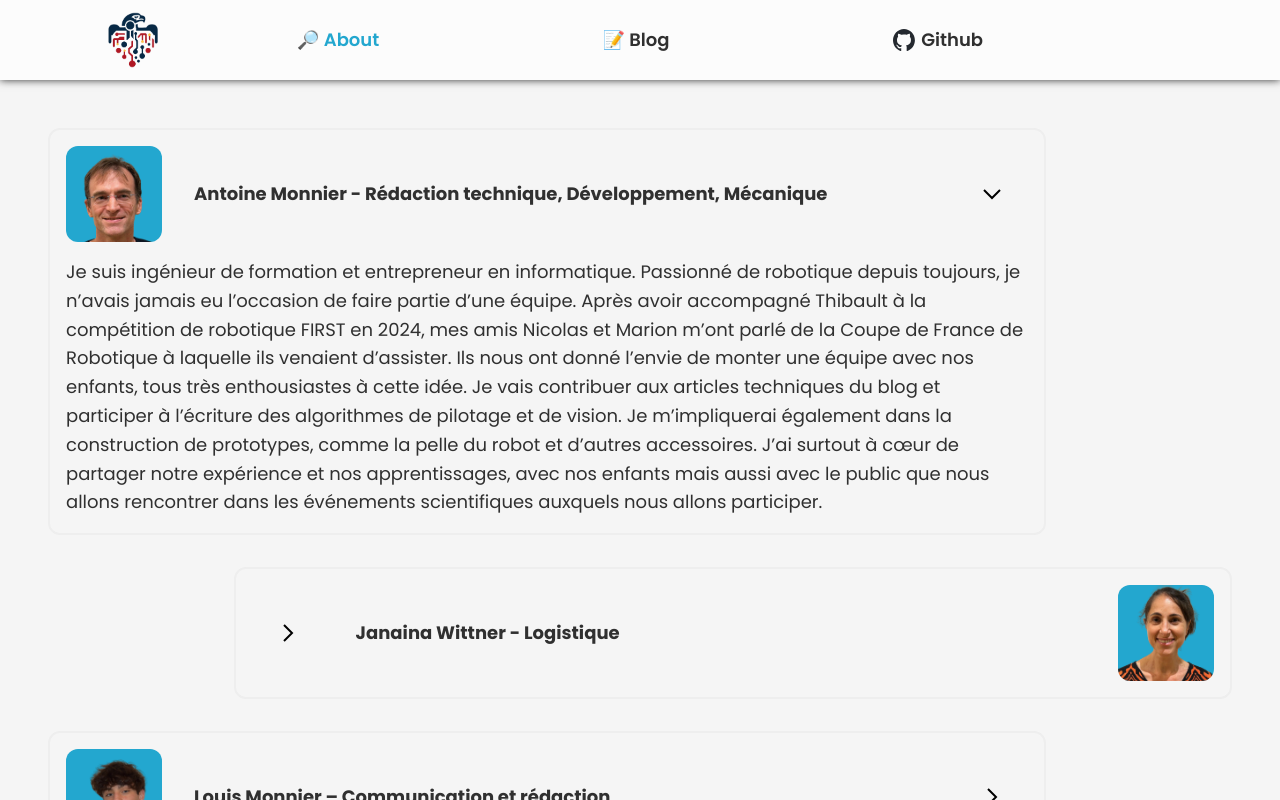
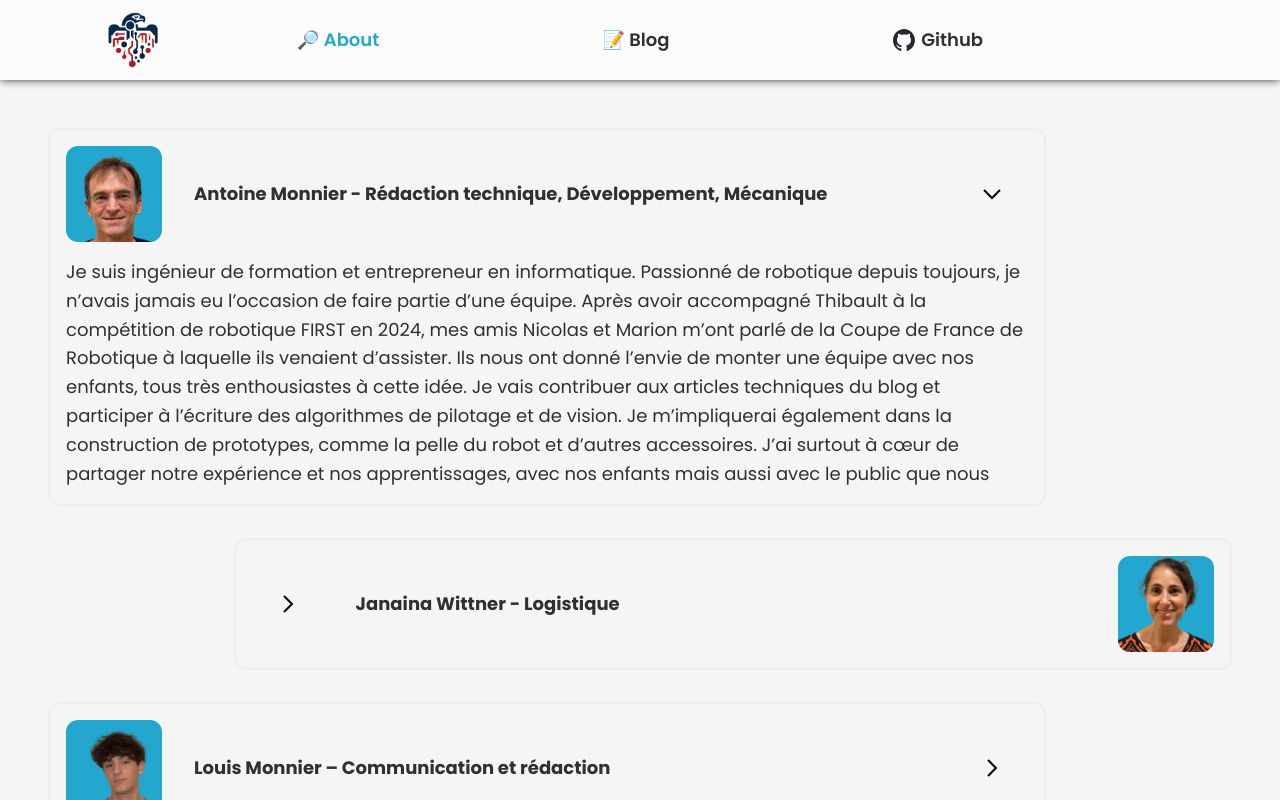
Before and after one commit to Eagletech-robotic/website, a React (Vite) app: page /about in a window 1280 px wide. Both pictures are taken after a click on the element 547 px from the left and 194 px from the top of the page. Shown: the top 800 px of the page. Built offline with nearby package versions, Linux system fonts and the light colour scheme.

Commit message:
Fix transitions & text getting cut in About page by calculating the height in ts

```diff
--- a/src/components/MemberPresentation/index.tsx
+++ b/src/components/MemberPresentation/index.tsx
@@ -1,5 +1,7 @@
+import { useLayoutEffect, useRef, useState } from 'react'
 import {
     Description,
+    DescriptionWrapper,
     MemberPhoto,
     OpenIcon,
     Overview,
@@ -15,15 +17,31 @@ interface MemberPresentationProps {
     onClick: () => void
 }
 
-export default function MemberPresentation(children: MemberPresentationProps) {
+export default function MemberPresentation({
+    title,
+    photo,
+    description,
+    isOpen,
+    onClick,
+}: MemberPresentationProps) {
+    const descriptionRef = useRef<HTMLDivElement>(null)
+    const [height, setHeight] = useState(0)
+    useLayoutEffect(() => {
+        setHeight(descriptionRef.current!.getBoundingClientRect().height)
+    }, [])
+
     return (
-        <StyledMemberPresentation onClick={children.onClick} $isOpen={children.isOpen}>
-            <Overview $isOpen={children.isOpen}>
-                <MemberPhoto src={children.photo} />
-                <Title>{children.title}</Title>
-                <OpenIcon $isOpen={children.isOpen} />
+        <StyledMemberPresentation onClick={onClick} $isOpen={isOpen}>
+            <Overview>
+                <MemberPhoto src={photo} />
+                <Title>{title}</Title>
+                <OpenIcon $isOpen={isOpen} />
             </Overview>
-            <Description $isOpen={children.isOpen}>{children.description}</Description>
+            <DescriptionWrapper $height={isOpen ? height : 0}>
+                <Description ref={descriptionRef} $isOpen={isOpen}>
+                    {description}
+                </Description>
+            </DescriptionWrapper>
         </StyledMemberPresentation>
     )
 }
--- a/src/components/MemberPresentation/styles.ts
+++ b/src/components/MemberPresentation/styles.ts
@@ -1,7 +1,9 @@
 import { colors, borderRadius, fontSizes, breakpoints } from 'src/styles/commonStyles'
 import styled from 'styled-components'
 
-export const Overview = styled.div<{ $isOpen: boolean }>`
+const openingTransition = '0.3s ease-in-out'
+
+export const Overview = styled.div`
     position: relative;
     display: flex;
     justify-content: start;
@@ -32,16 +34,15 @@ export const OpenIcon = styled.div<{ $isOpen: boolean }>`
 `
 
 export const Description = styled.div<{ $isOpen: boolean }>`
-    transition: 0.3s ease-in-out;
-    overflow: hidden;
-
-    max-height: ${(props) => (props.$isOpen ? '50rem' : 0)};
     opacity: ${(props) => (props.$isOpen ? 1 : 0)};
     transform: ${(props) => (props.$isOpen ? 'translateY(0)' : 'translateY(-10px)')};
+    transition: ${openingTransition};
+`
 
-    @media (min-width: ${breakpoints.tablet}) {
-        max-height: ${(props) => (props.$isOpen ? '20rem' : 0)};
-    }
+export const DescriptionWrapper = styled.div<{ $height: number }>`
+    overflow: hidden;
+    height: ${(props) => props.$height}px;
+    transition: ${openingTransition};
 `
 
 export const StyledMemberPresentation = styled.div<{ $isOpen: boolean }>`
@@ -54,7 +55,7 @@ export const StyledMemberPresentation = styled.div<{ $isOpen: boolean }>`
     border: 2px solid ${colors.border};
     border-radius: ${borderRadius};
     cursor: pointer;
-    transition: 0.3s ease-in-out;
+    transition: ${openingTransition};
 
     &:nth-child(even) {
         margin-left: auto;
```
